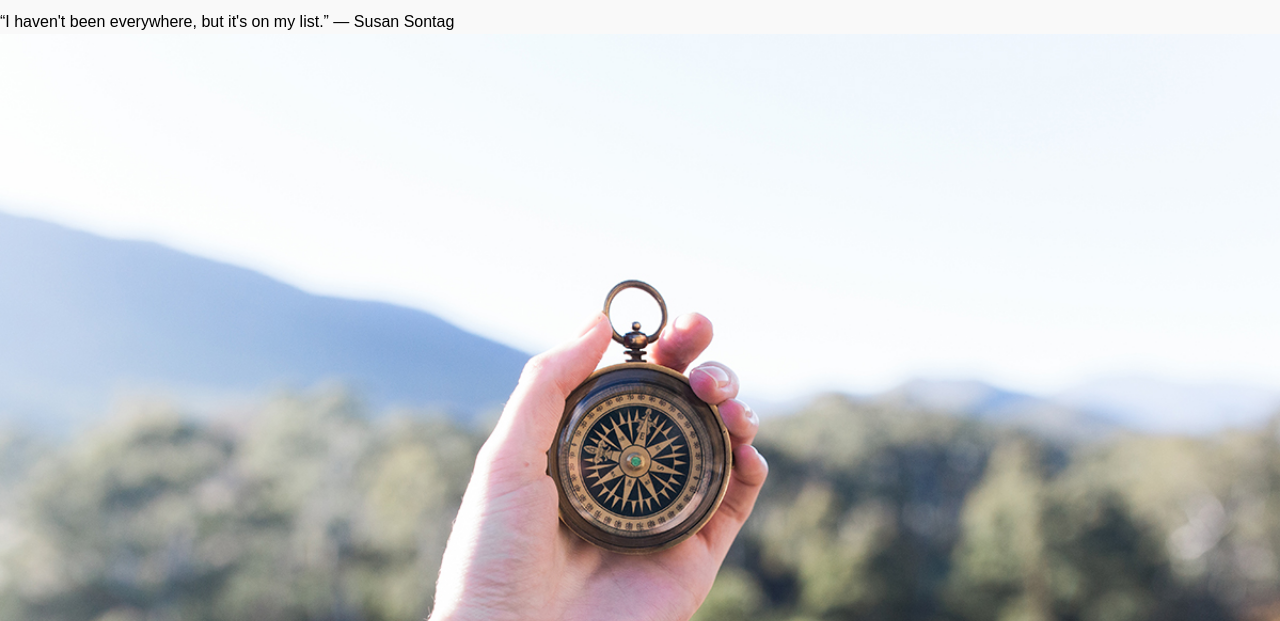
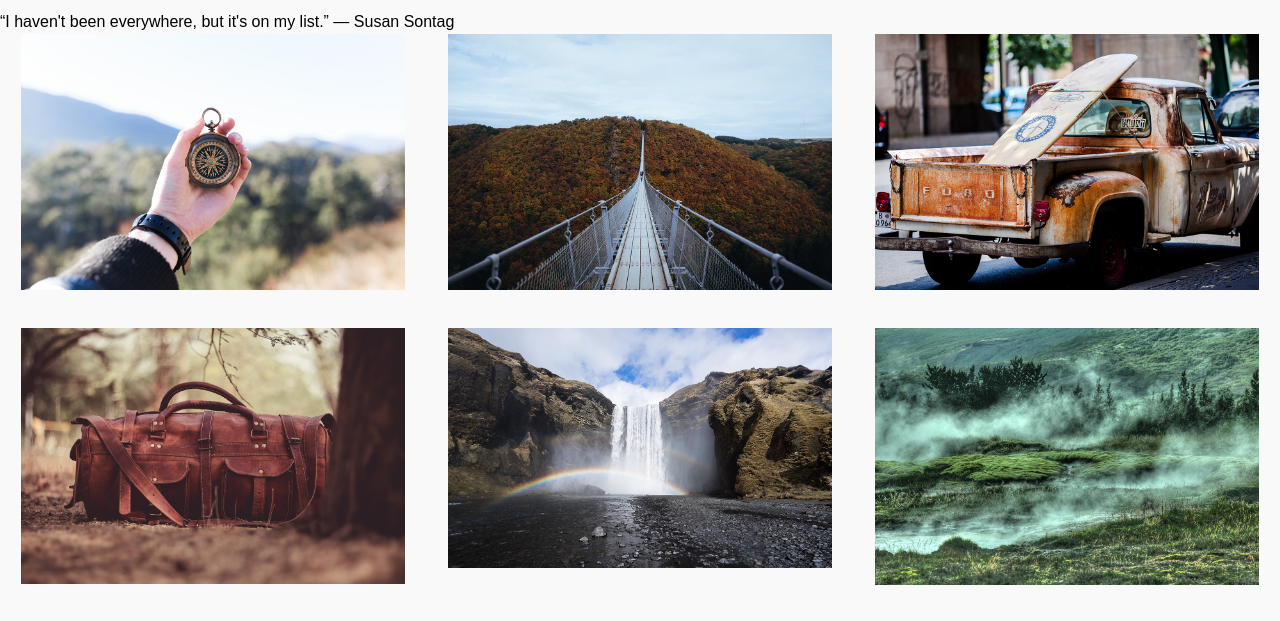
Before and after one commit to carlosjunod/responsive-image-gallery, a website: page index.html in a window 1280 px wide. Shown: the part 173-794 px from the top of the page. Drawn offline with Linux system fonts and the light colour scheme.

Commit message:
adding syles for desktop version

```diff
--- a/scss/main.scss
+++ b/scss/main.scss
@@ -1,5 +1,6 @@
 @import 'utilities/reset'; //reset
 @import "utilities/variables"; // variables
 @import "modules/typography"; // variables
+@import 'utilities/mixins';           // mixins
 
 @import "partial/base"; // variables
--- a/scss/partial/_base.scss
+++ b/scss/partial/_base.scss
@@ -16,13 +16,28 @@ body{
         flex-direction: column;
         width: 100%;
 
-        .photo{
-            margin-bottom: 1rem;
+        @include mq(smallAndBigger){
+            flex-direction: row;
+            flex-wrap: wrap;
+            justify-content: space-around;
         }
 
-        li{
+        .photo{
             display: flex;
             flex-direction: column;
+            margin-bottom: 1rem;
+
+            @include mq(smallAndBigger){
+                position: relative;
+                flex-basis: 30%;
+                overflow: hidden;
+                margin-bottom: 3%;
+
+
+                &:hover ul{
+                    bottom: 0;
+                }
+            }
 
             img{
                 width: 100%;
@@ -33,6 +48,13 @@ body{
                 padding-top: 2rem;
                 padding-bottom: 2rem;
                 background-color: $dark;
+
+                @include mq(smallAndBigger){
+                    flex-direction: column;
+                    position: absolute;
+                    bottom: -50%;
+                    background-color: rgba($dark, .7);
+                }
 
                 li{
                     color: $ligth;
--- /dev/null
+++ b/scss/utilities/_mixins.scss
@@ -0,0 +1,26 @@
+//////////// mediaqueries ////////////////
+@mixin mq($size) {
+    @if $size == small{
+        @media #{$small-only}{ @content; }
+    }
+    @else if $size == medium{
+        @media #{$medium-only}{ @content; }
+    }
+    @else if $size == large{
+        @media #{$large-only}{ @content; }
+    }
+    @else if $size == x-large{
+        @media #{$x-large}{ @content; }
+    }
+
+    //and more
+    @else if $size == smallAndBigger{
+        @media #{$small-more}{ @content; }
+    }
+    @else if $size == mediumAndBigger{
+        @media #{$medium-more}{ @content; }
+    }
+    @else if $size == largeAndBigger{
+        @media #{$large-more}{ @content; }
+    }
+}
--- a/scss/utilities/_variables.scss
+++ b/scss/utilities/_variables.scss
@@ -1,3 +1,21 @@
 // colors
 $ligth: #f9f9f9;
 $dark: #515151;
+
+
+// breakpoints
+$smallScreen: 320px;
+$mediumScreen: 768px;
+$largeScreen: 1280px;
+$x-largeScreen: 1920px;
+
+// mediaquery rules
+$small-only: "only screen and (max-width: #{$smallScreen})";
+$medium-only: "only screen and (min-width: #{$mediumScreen}) and (max-width: #{$largeScreen})";
+$large-only: "only screen and (min-width: #{$largeScreen}) and (max-width: #{$x-largeScreen})";
+$x-large: "only screen and (min-width: #{$x-largeScreen})";
+
+// mediaquery
+$small-more: "only screen and (min-width: #{$smallScreen})";
+$medium-more: "only screen and (min-width: #{$mediumScreen})";
+$large-more: "only screen and (min-width: #{$largeScreen})";
```
Also changed, not shown: css/main.css.
